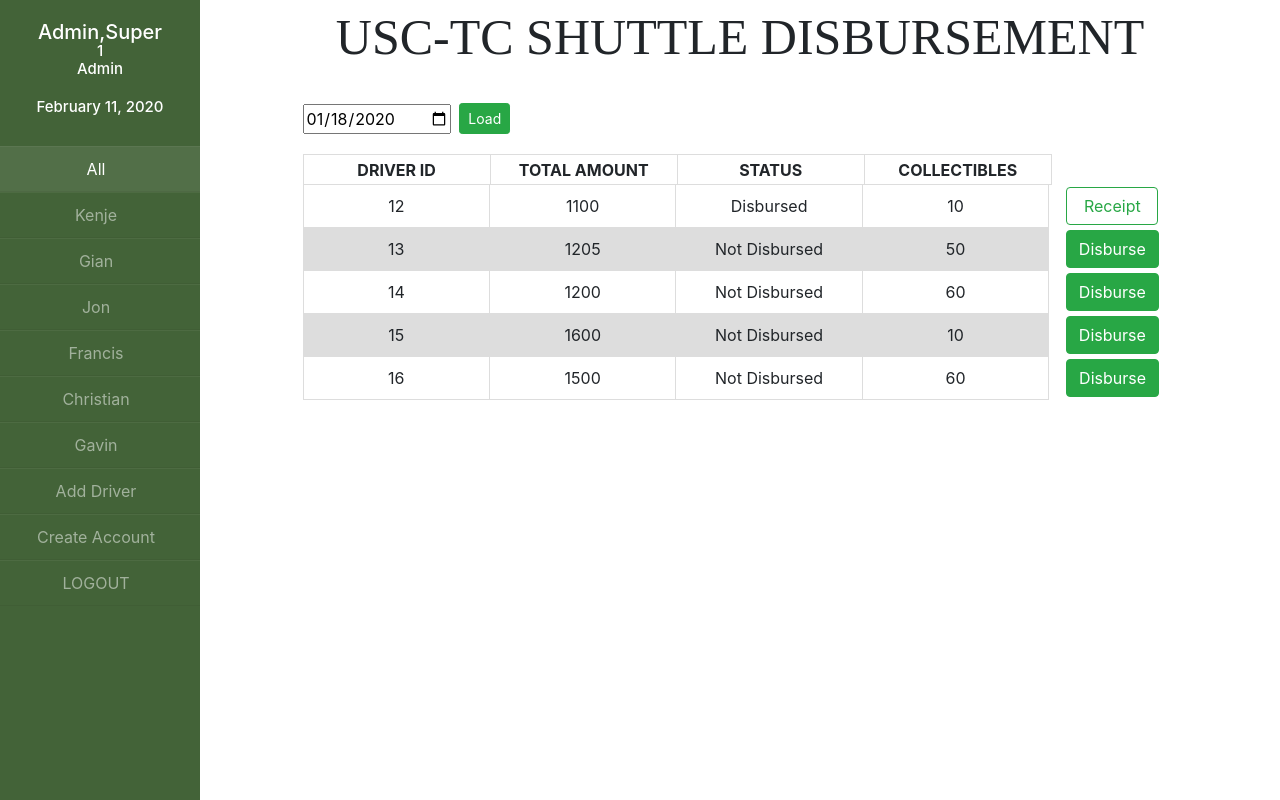
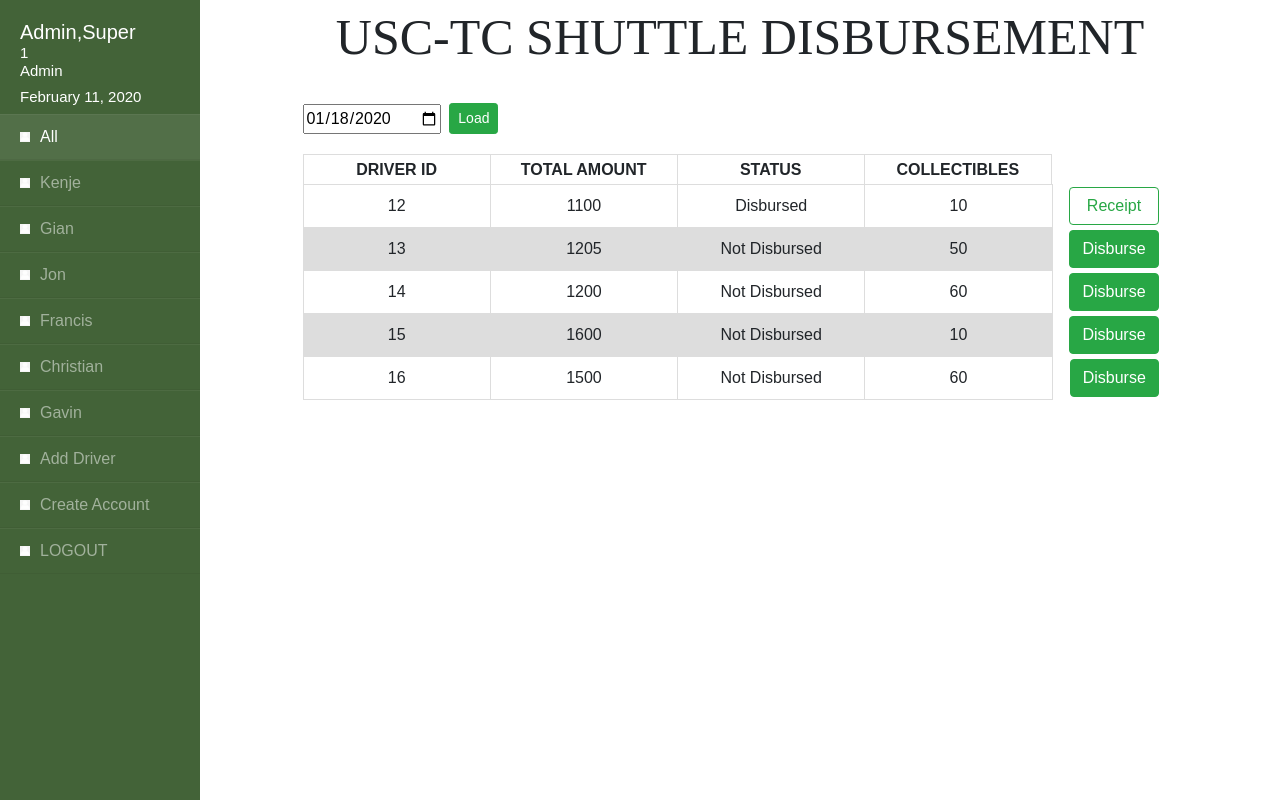
Before and after one commit to brylemp/co0lTh3sisBois-WebApp, a PHP site: page /dashboard.php?searchdate=2020-01-18 in a window 1280 px wide. Run offline with PHP 8.4, Linux system fonts and the light colour scheme; a user stored in the database is signed in; data comes from the database, SQL or seed files in the repository; lists and menus that the app fills with data are empty.

Commit message:
Test for sidebar incomplete

```diff
--- a/css/dashboard.css
+++ b/css/dashboard.css
@@ -1,5 +1,9 @@
 td, th{
     width: 15%;
+}
+
+body{
+    font-family: Arial, Helvetica, sans-serif;
 }
 
 .wrapper{
@@ -23,25 +27,33 @@ td, th{
 }
 
 .wrapper .sidebar h1{
-    text-align: center;
+    padding-left: 20px;
+    text-align: left;
+    font-weight: 100;
+    margin-bottom: 0px;
     font-size: 20px;
     color: white;
 }
 
 .wrapper .sidebar h2{
-    text-align: center;
-    margin-top: -5%;
-    margin-bottom: 15%;
+    padding-left: 20px;
+    text-align: left;
+    font-weight: lighter;
     font-size: 15px;
     color: white;
 }
 
 .wrapper .sidebar ul li{
-    text-align: center;
-    list-style: none;
+    background-image: url(../images/driver.png);
+    background-position: 20px center;
+    background-size: 10px;
+    background-repeat: no-repeat;
+    text-align: left;
+    /* list-style: none; */
     padding-top: 10px;
     padding-bottom: 10px;
-    margin-left: -30%;
+    padding-left: 40px;
+    margin-left: -25%;
     border-bottom: 1px solid rgba(0,0,0,0.05);
     border-top: 1px solid rgba(255,255,255,0.05);
 }
--- a/dashboard.php
+++ b/dashboard.php
@@ -34,7 +34,7 @@
 <div class="wrapper">
     <div class="sidebar"> <!-- SIDEBAR -->
         <?php
-            // echo "<h2>Welcome,</h2>";
+            // echo "<h3>Welcome,</h3>";
 
             echo "<h1>";
             echo $_SESSION['S_lastname'].",".$_SESSION['S_firstname'];
```
Also changed, not shown: images/driver.png (added).
